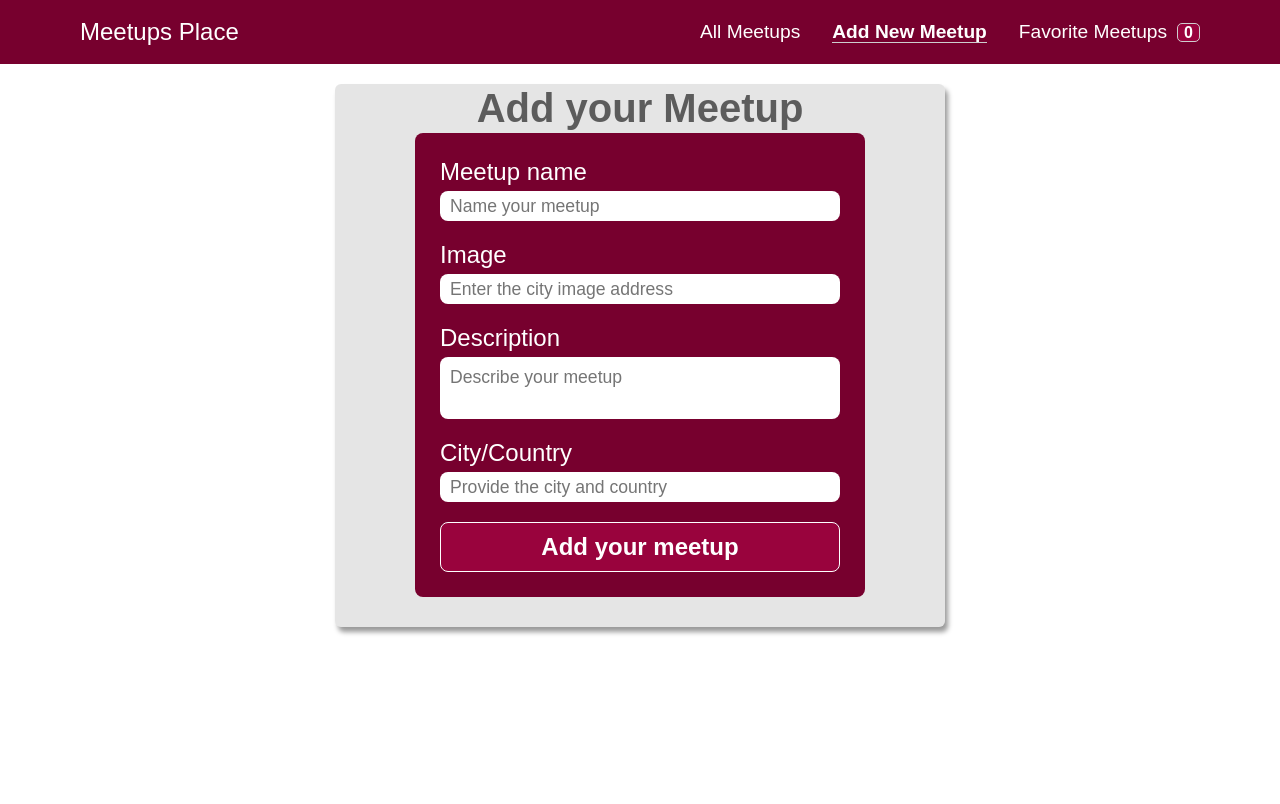
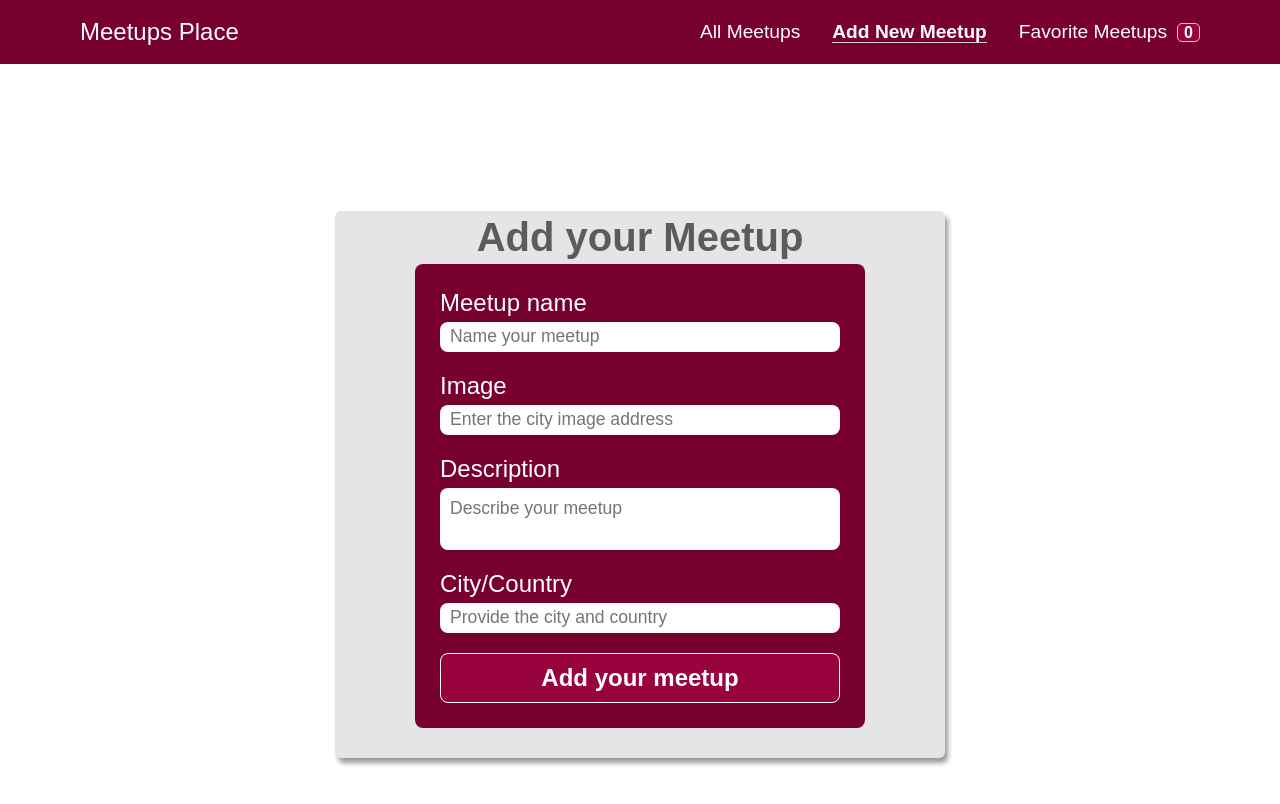
Before and after one commit to Gilmara-Git/Meetups, a React (Create React App) app: page /new-meetups in a window 1280 px wide. Shown: the top 804 px of the page. Built offline with nearby package versions, Linux system fonts and the light colour scheme; a web font is replaced by a local one.

Commit message:
refactoring style

```diff
--- a/src/pages/NewMeetUps/NewMeetups.module.css
+++ b/src/pages/NewMeetUps/NewMeetups.module.css
@@ -4,6 +4,7 @@
     align-items: center;
     justify-content: center;
     margin-top: 20px;
+    height: 100vh;
 
 
 }
@@ -13,5 +14,5 @@
     font-size: 2.5rem;
     color: rgba(0,0,0,0.6);
     font-weight: 700;
-    margin: 2px;
+    margin: 4px;
 }
```
